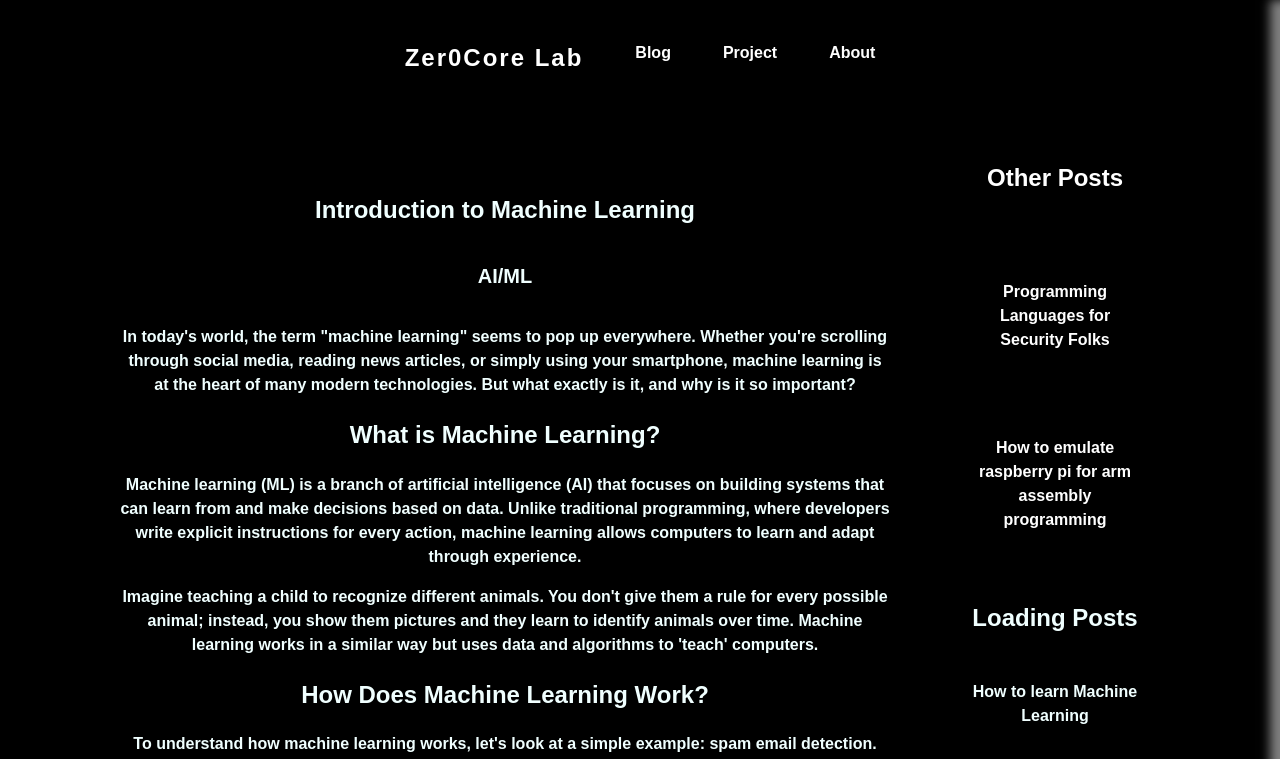
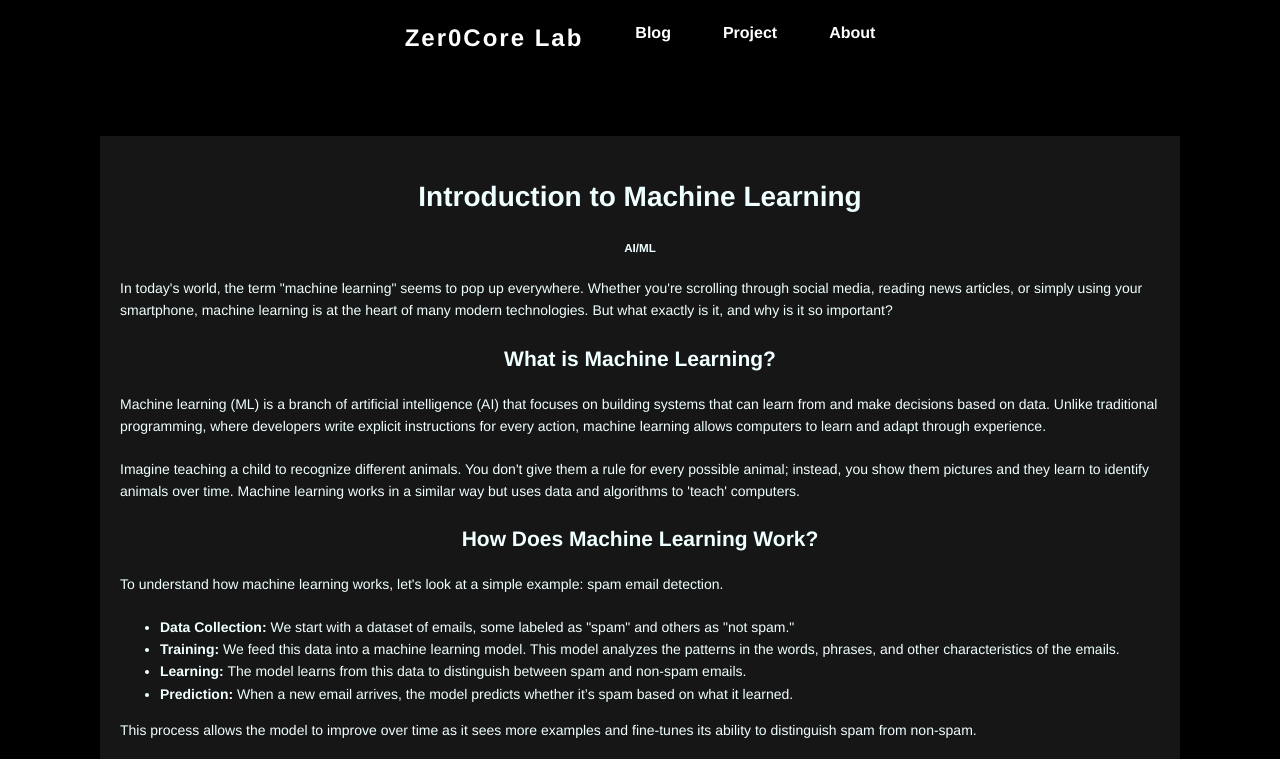
Before and after one commit to Zer0core-Lab/Zer0coreLab.github.io, a plain HTML site: page root/IntroML.html in a window 1280 px wide. Shown: the top 759 px of the page. Drawn offline with Linux system fonts and the light colour scheme.

Commit message:
genblog.css

```diff
--- a/css/genblog.css
+++ b/css/genblog.css
@@ -45,121 +45,7 @@
   z-index: 999;
   background-color: #111;
   backdrop-filter: blur(10px);
-  box-shadow: -10px 0 10px grey;
-  display: flex;
-  flex-direction: column;
-  align-items: flex-start;
-  justify-content: flex-start;
-  transition: right 0.3s ease-in-out;
-}
-
-.sidebar.active {
-  right: 0;
-}
-
-.sidebar li {
-  width: 100%;
-  list-style-type: none;
-}
-
-.sidebar a {
-  width: 100%;
-  display: block;
-  color: white;
-  text-decoration: none;
-}
-
-.sidebar a:hover {
-  background-color: #333; /* Hover background color */
-  border-radius: 5px;
-}
-
-.sidebar svg {
-  fill: gray;
-  margin-right: 10px;
-}
-
-
-.menu-button {
-  display: none;
-}
-
-@media(max-width: 800px) {
-  .hideOnSmall {
-      display: none;
-  }
-
-  .hideOnLarge {
-      display: block;
-  }
-
-  .sidebar {
-      width: 100%;
-      right: -100%;
-      transition: right 0.3s ease-in-out;
-  }
-
-  .menu-button {
-      display: block;
-  }
-}/* Global styles */
-body, html {
-  font-family: Arial, sans-serif;
-  background-color: black;
-  color: white;
-  font-weight: bold;
-  text-align: center;
-  margin: 0;
-}
-
-/* Add styles for the logo */
-.logo {
-  font-size: 24px;
-  font-weight: bold;
-  color: #fff;
-  letter-spacing: 2px;
-  text-decoration: none;
-}
-
-/* For navigation */
-.navbar-list {
-  list-style-type: none;
-  margin: 0;
-  padding: 0;
-  overflow: hidden;
-  background-color: black;
-  display: flex;
-  justify-content: center;
-}
-
-.navbar-list li {
-  padding: 10px;
-}
-
-.navbar-list li a {
-  font-weight: bold;
-  display: block;
-  color: white;
-  text-align: center;
-  padding: 14px 16px;
-  text-decoration: none;
-}
-
-.navbar-list li a:hover {
-  background-color: #111;
-  border-radius: 5px;
-}
-
-.sidebar {
-  position: fixed;
-  top: 0;
-  right: -250px;
-  height: 100vh;
-  width: 250px;
-  z-index: 999;
-  background-color: #111;
-  backdrop-filter: blur(10px);
-  box-shadow: -10px 0 10px grey;
+  box-shadow: -10px 0 10px black;
   display: flex;
   flex-direction: column;
   align-items: flex-start;
@@ -218,17 +104,15 @@ body, html {
   }
 }
 
-* {
-    box-sizing: border-box;
+/* Global styles */
+body, html {
+  font-family: 'Helvetica Neue', Helvetica, Arial, sans-serif; /* Using a similar font to ChatGPT UI */
+  background-color: black;
+  color: white;
+  text-align: center;
+  margin: 0;
 }
 
-  body {
-    font-family: Arial;
-    padding: 20px;
-    background: black;
-  }
-
-  /* Container to center content */
 .container {
   max-width: 1200px;
   margin: 0 auto;
@@ -236,39 +120,42 @@ body, html {
   box-sizing: border-box;
 }
 
-/* Add styles for the container */
 .content-container {
   display: flex;
   flex-direction: row;
-  align-items: center;
+  align-items: flex-start; /* Align content to the beginning */
   justify-content: space-between;
   padding: 20px;
   box-sizing: border-box;
 }
+
 .blog {
   background-color: black;
   padding: 20px;
   color: white;
-  font-family: Arial, Helvetica, sans-serif;
-  font-size: 16px;
-  line-height: 1.5;
+  font-size: 14px;
+  line-height: 1.6;
+  text-align: left; /* Align content to the left */
 }
-a {
+
+.blog h1, .blog h2, .blog h3, .blog h4, .blog h5, .blog h6 {
+  font-family: 'Helvetica Neue', Helvetica, Arial, sans-serif;
+  font-weight: bold;
+  text-align: center; /* Center headings */
+}
+
+.blog p {
+  margin-bottom: 20px;
+}
+
+.blog a {
   color: #007bff;
   text-decoration: none;
 }
-/* Headings */
-h1, h2, h3 {
-  font-family: Arial, Helvetica, sans-serif;
-  font-size: 24px;
-  font-weight: bold;
-}
 
-/* Subheadings */
-h4, h5, h6 {
-  font-family: Arial, Helvetica, sans-serif;
-  font-size: 20px;
-  font-weight: bold;
+.rightcolumn {
+  padding-left: 20px;
+  text-align: center; /* Center headings */
 }
 
 .card {
@@ -277,26 +164,11 @@ h4, h5, h6 {
   margin-top: 20px;
   color: azure;
 }
-  /* Left column */
-  .leftcolumn {
-    float: left;
-    width: 75%;
-  }
 
-  /* Right column */
-  .rightcolumn {
-    float: left;
-    width: 25%;
-    padding-left: 20px;
-
-  }
-
-
-  .card {
-    background-color: black;
-    padding: 20px;
-    margin-top: 20px;
-    color: azure;
+.card a {
+  color: white;
+  text-decoration: none;
+  font-weight: bold;
 }
 
 .row:after {
@@ -311,6 +183,7 @@ h4, h5, h6 {
       padding: 0;
   }
 }
+
 /* For Footer */
 .footer {
   list-style-type: none;
@@ -323,11 +196,12 @@ h4, h5, h6 {
   align-items: center;
   flex-direction: column;
 }
-/* Just footer site map */
+
 .footer-sitemap ul li {
   display: inline;
   float: left;
 }
+
 .footer-sitemap li a {
   font-weight: bold;
   display: block;
@@ -336,15 +210,17 @@ h4, h5, h6 {
   padding: 14px 16px;
   text-decoration: none;
 }
+
 .footer-sitemap li a:hover {
   background-color: #111;
   border-radius: 5px;
 }
-/* For footer icons */
+
 .footer-icons ul li {
   display: inline;
   float: left;
 }
+
 .footer-icons li a {
   display: block;
   color: white;
@@ -352,16 +228,17 @@ h4, h5, h6 {
   padding: 14px 16px;
   text-decoration: none;
 }
+
 .footer-icons li a:hover {
   background-color:#111;
   border-radius: 3px;
 }
 
-/* for footer-text */
 .footer-text  li {
   display: inline;
   float: left;
 }
+
 .footer-text  {
   display: block;
   color: white;
```
Lines whose indentation alone changed are shown as unchanged.
